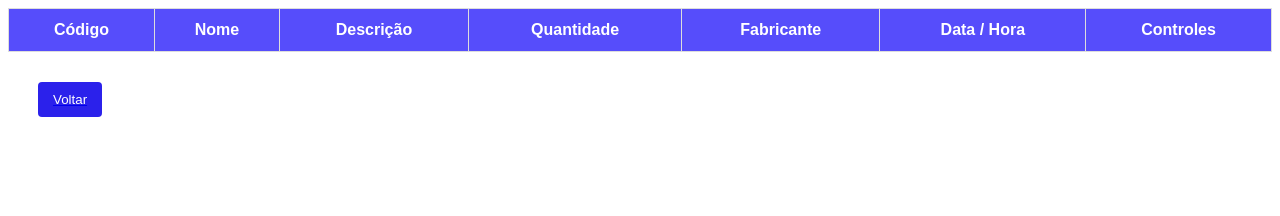
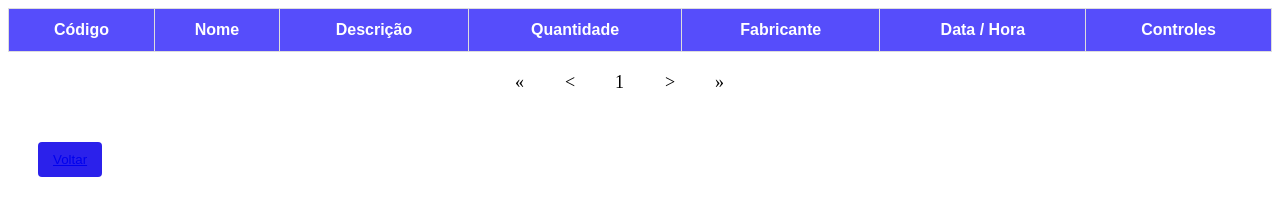
Before and after one commit to HenriqueBarbosaSJr/list-updateAxios, a website: page src/prods.html in a window 1280 px wide. Drawn offline with nearby package versions, Linux system fonts and the light colour scheme; no server answers.

Commit message:
Desenvolvimento da paginação da tela de consulta

```diff
--- a/css/global.css
+++ b/css/global.css
@@ -19,10 +19,26 @@ button {
     display: block;
     margin: 30px;
     background-color: #2b21eb;
+    text-decoration: none;
     color: #fff;
     border: 0;
     cursor: pointer;
     padding: 10px 15px;
     border-radius: 4px;
+}
+
+.paginate{
+    margin-top: 20px;
+    display: flex;
+    align-items: center;
+    justify-content: center;
+}
+
+.paginate div{
+    cursor: pointer;
+    font-size: 18px;
+    width: 50px;
+    height: 40px;
+
 
 }
--- a/js/prods.js
+++ b/js/prods.js
@@ -10,6 +10,11 @@ const btnAlterar = document.getElementById('btnAlterar');
 
 const popup = document.querySelector('.popupWrapper');
 
+
+let state = {
+    page:1,
+    totalPage:0
+};
 
 
 const api = axios.create({
--- a/package.json
+++ b/package.json
@@ -1,5 +1,5 @@
 {
-  "name": "list-updateAxios",
+  "name": "list-updateaxios",
   "version": "1.0.0",
   "description": "",
   "main": "index.js",
--- a/src/prods.html
+++ b/src/prods.html
@@ -22,9 +22,21 @@
         <tbody id="tbodyList"></tbody>
     </table>
 
-    <a href="../index.html">
-        <button id="btnVoltar">Voltar</button>
-    </a>
+        <div class="paginate">
+            <div id="btnFist">&#171;</div>
+            <div id="btnPrev">&lt;</div>
+            <div class="btnNumber">
+                <div>1</div>
+            </div>
+            <div class="btnNext">&gt;</div>
+            <div id="btnLast">&#187;</div>
+
+        </div>
+
+        <button id="btnVoltar">
+            <a href="../index.html">Voltar</a>
+        </button>
+
 
     <div class="popupWrapper">
         <div class="popup">
```
